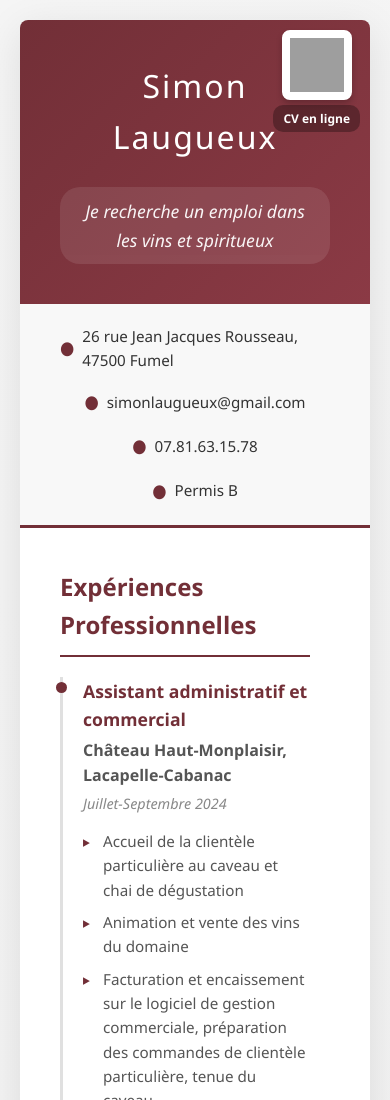
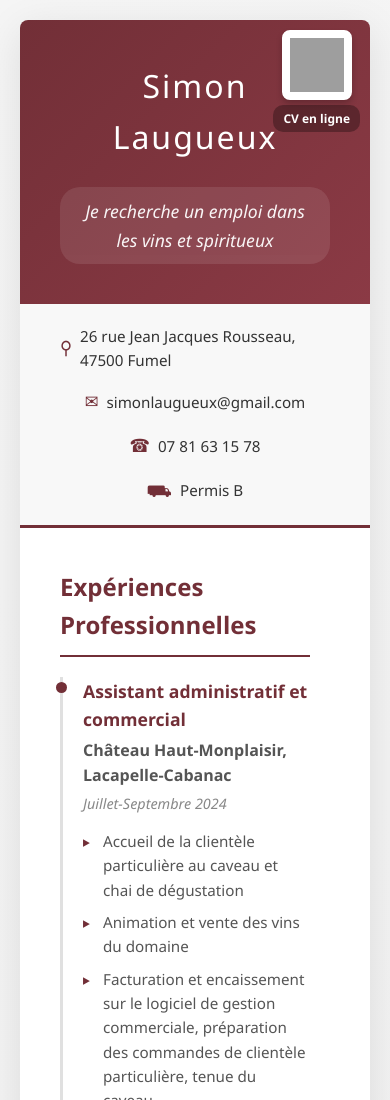
Before and after one commit to pleymor/CV-Simon, a plain HTML site: page index.html in a window 390 px wide. Shown: the top 1100 px of the page. Drawn offline with Linux system fonts and the light colour scheme; grey boxes are pictures that could not be loaded.

Commit message:
Remplacement des bullets par des icônes dans les informations de contact
- Ajout d'icônes appropriées pour chaque type d'information (localisation, email, téléphone, voiture)
- Les icônes utilisent la couleur principale du site (#722f37)
- Format du numéro de téléphone modifié (espaces au lieu de points)

```diff
--- a/index.html
+++ b/index.html
@@ -102,9 +102,24 @@
         }
 
         .contact-item::before {
-            content: "●";
             color: #722f37;
             font-size: 1.2em;
+        }
+
+        .contact-item.address::before {
+            content: "⚲";
+        }
+
+        .contact-item.email::before {
+            content: "✉";
+        }
+
+        .contact-item.phone::before {
+            content: "☎";
+        }
+
+        .contact-item.license::before {
+            content: "⛟";
         }
 
         .main-content {
@@ -322,10 +337,10 @@
         </div>
 
         <div class="contact-info">
-            <div class="contact-item">26 rue Jean Jacques Rousseau, 47500 Fumel</div>
-            <div class="contact-item">simonlaugueux@gmail.com</div>
-            <div class="contact-item">07.81.63.15.78</div>
-            <div class="contact-item">Permis B</div>
+            <div class="contact-item address">26 rue Jean Jacques Rousseau, 47500 Fumel</div>
+            <div class="contact-item email">simonlaugueux@gmail.com</div>
+            <div class="contact-item phone">07 81 63 15 78</div>
+            <div class="contact-item license">Permis B</div>
         </div>
 
         <div class="main-content">
```
